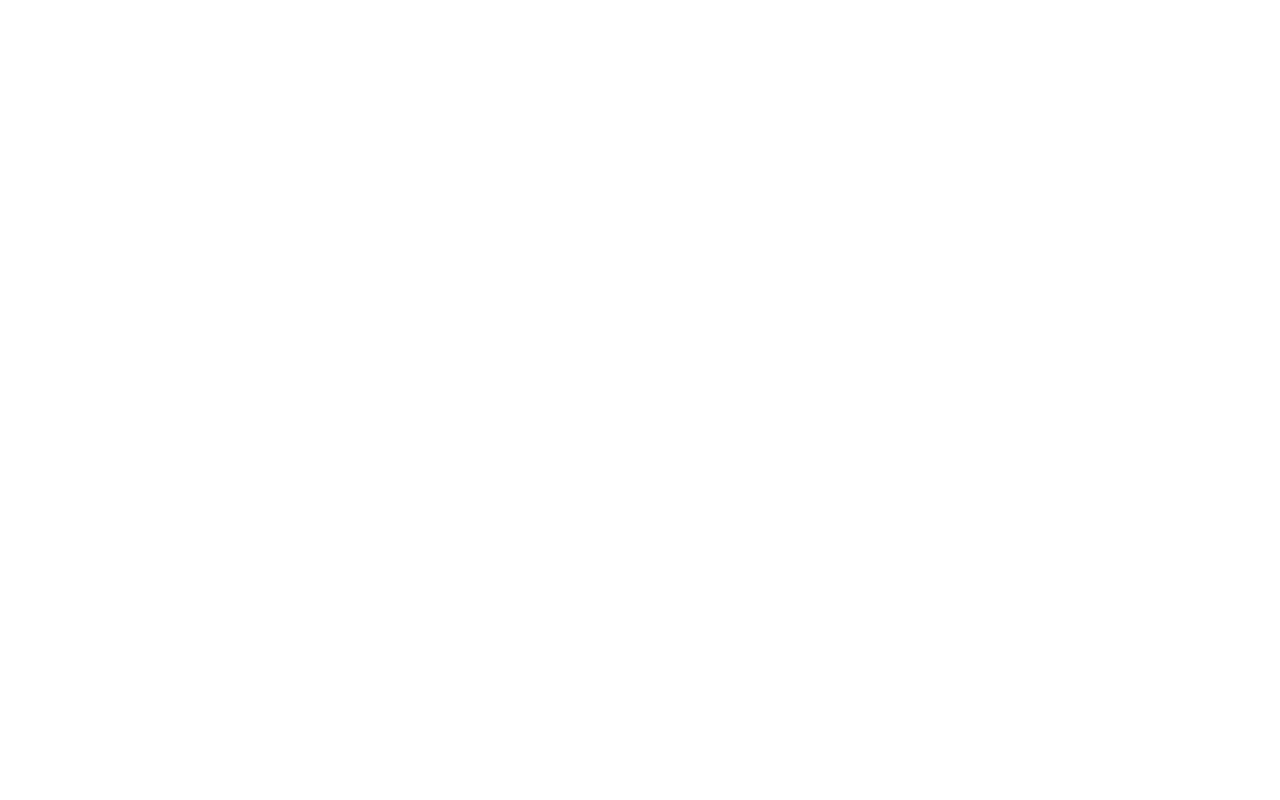
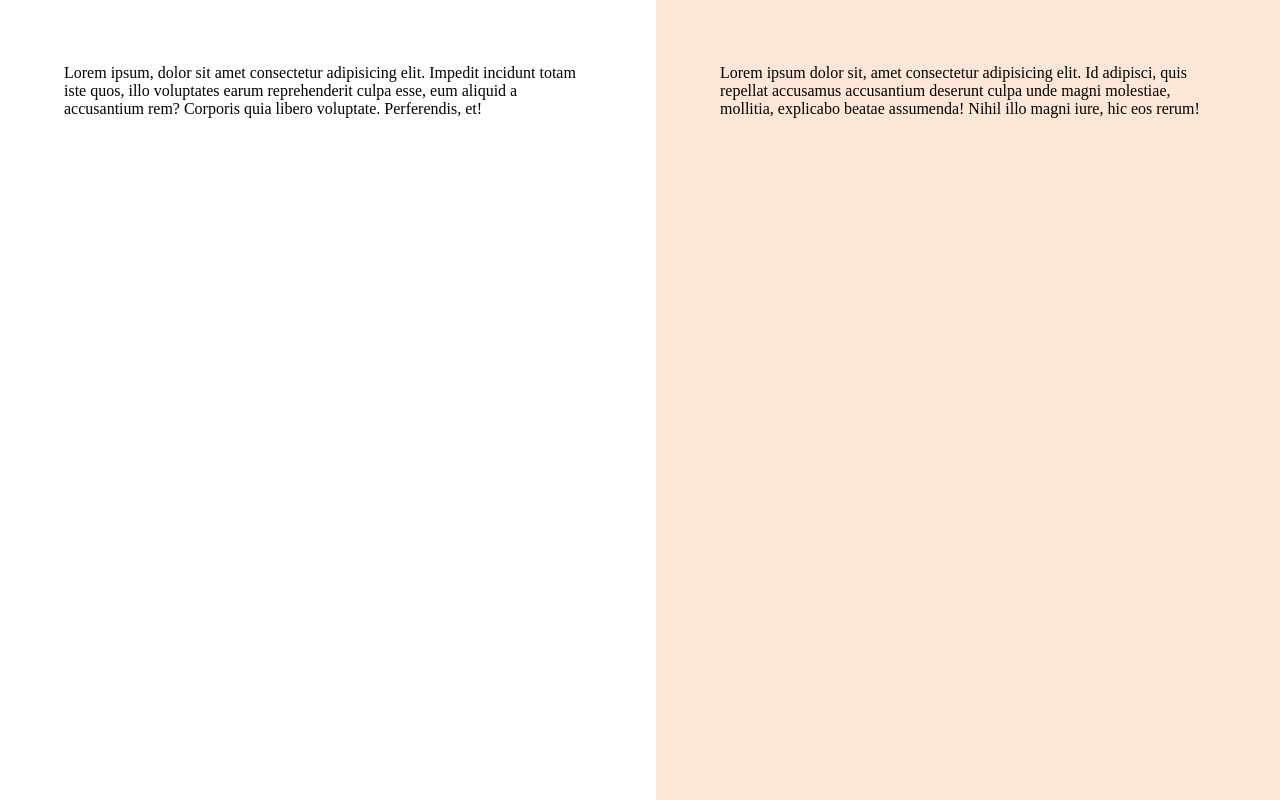
Before and after one commit to PauloWink/formulario-de-matricula, a plain HTML site: page index.html in a window 1280 px wide. Drawn offline with Linux system fonts and the light colour scheme.

Commit message:
layout css

```diff
--- a/index.html
+++ b/index.html
@@ -11,6 +11,13 @@
 
 </head>
 <body>
-
+    <div id="app">
+        <main>
+            <div class="main-container">Lorem ipsum, dolor sit amet consectetur adipisicing elit. Impedit incidunt totam iste quos, illo voluptates earum reprehenderit culpa esse, eum aliquid a accusantium rem? Corporis quia libero voluptate. Perferendis, et!</div>
+        </main>
+        <aside>
+            <div class="aside-container">Lorem ipsum dolor sit, amet consectetur adipisicing elit. Id adipisci, quis repellat accusamus accusantium deserunt culpa unde magni molestiae, mollitia, explicabo beatae assumenda! Nihil illo magni iure, hic eos rerum!</div>
+            </aside>
+    </div>
 </body>
 </html>
--- a/styles/global.css
+++ b/styles/global.css
@@ -1,3 +1,10 @@
+* {
+    margin: 0;
+    padding: 0;
+    box-sizing: border-box;
+}
+
+
 :root {
     --font-family: 'Poppins', sans-serif;
     --text: 400 1rem/1.5 var(--font-family);
@@ -15,3 +22,7 @@
     --stroke-hightlight: #f3541c;
     --semantic-error: #dc2626;
 }
+
+body {
+    overflow: hidden;
+}
--- a/styles/index.css
+++ b/styles/index.css
@@ -1 +1,2 @@
 @import url(global.css);
+@import url(layout.css);
--- /dev/null
+++ b/styles/layout.css
@@ -0,0 +1,26 @@
+#app {
+    display: grid;
+    grid-template-columns: 51.25% 48.75%;
+
+    height: 100vh;
+    overflow: hidden;
+}
+
+main {
+    overflow: auto;
+    padding: 4rem;
+
+    & .main-container {
+        max-width: 33rem;
+        margin-left: auto;
+    }
+}
+
+aside {
+    background-color: var(--surface-secondary);
+    padding: 4rem;
+
+    & .aside-container {
+        max-width: 31rem;
+    }
+}
```
